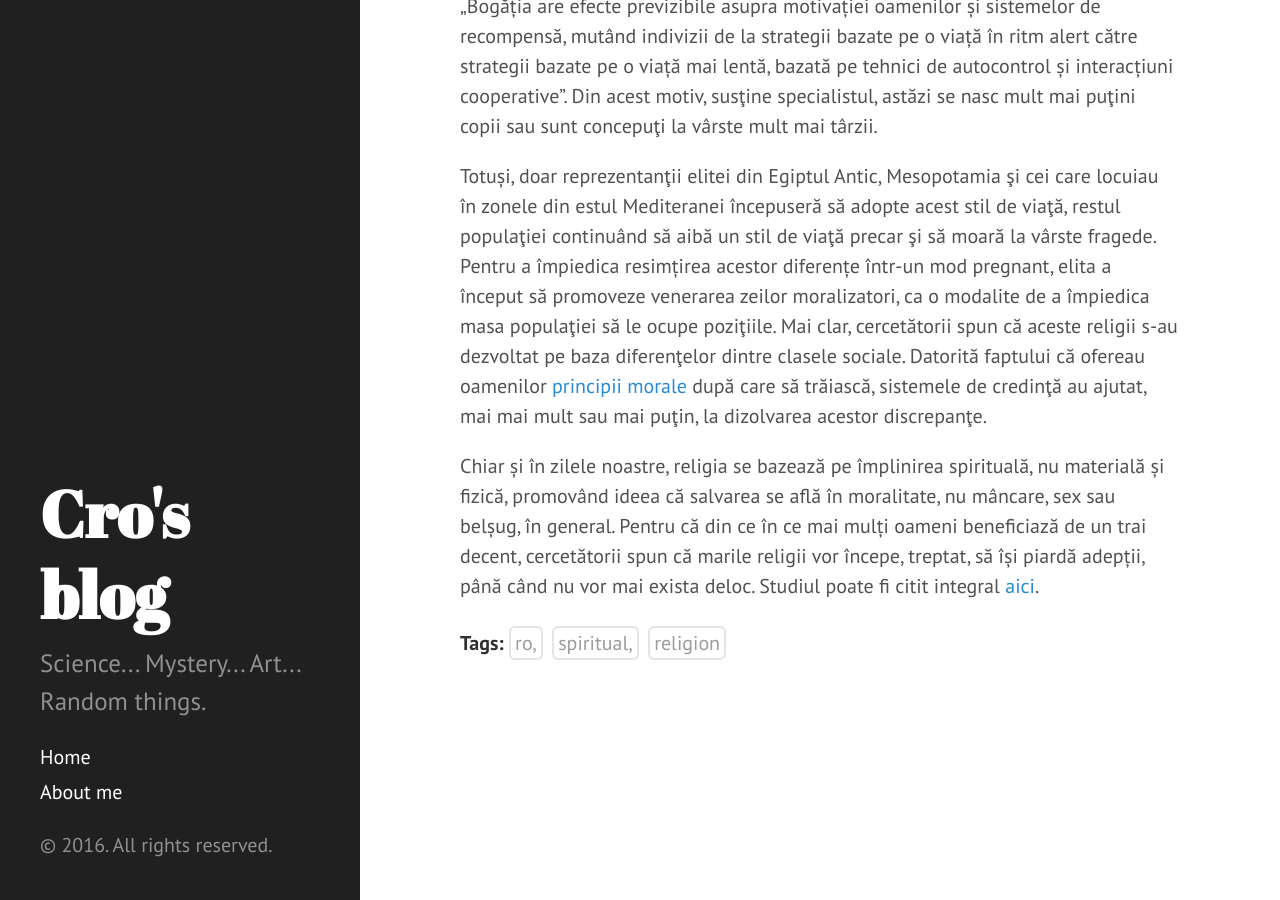
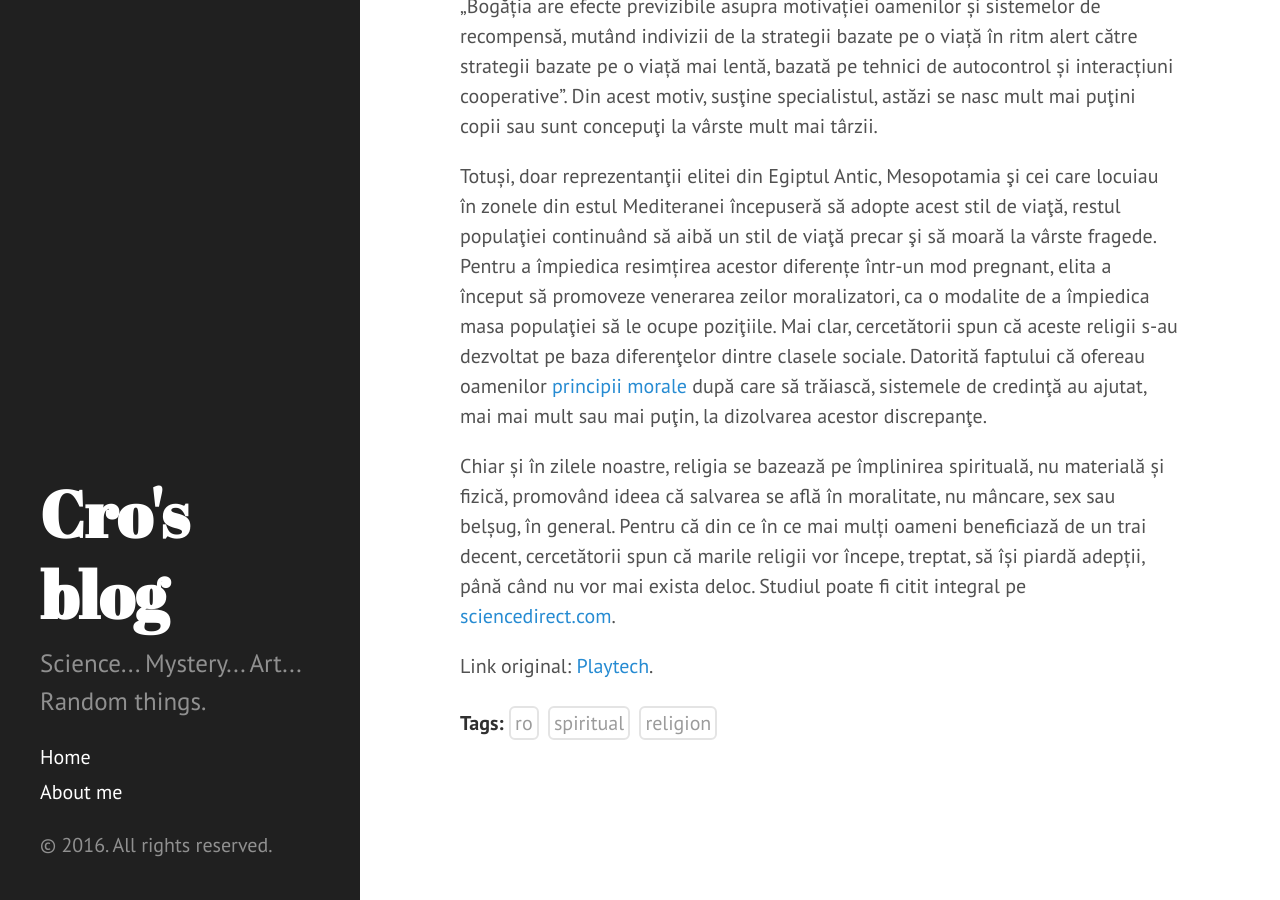
Before and after one commit to CrConstantin/blog, a Jekyll site: the page built from _posts/2016-05-17-religiile-ar-putea-disparea.md, in a window 1280 px wide and 900 px high, scrolled down 609 px. Built offline with Jekyll 4.4.1, drawn with Linux system fonts in a browser that asks for light colours.

Commit message:
Changed some tags

```diff
--- a/_posts/2016-05-17-religiile-ar-putea-disparea.md
+++ b/_posts/2016-05-17-religiile-ar-putea-disparea.md
@@ -4,7 +4,7 @@
 date:  2016-05-17 11:11
 author: Andrada Bonea
 categories: archive
-tags: ro, spiritual, religion
+tags: ro spiritual religion
 ---
 
 **O populație mai bogată ar putea reprezenta sfârșitul marilor religii, spun oamenii de știință specializați în evoluționism.**
@@ -15,4 +15,6 @@
 
 Totuși, doar reprezentanţii elitei din Egiptul Antic, Mesopotamia şi cei care locuiau în zonele din estul Mediteranei începuseră să adopte acest stil de viaţă, restul populaţiei continuând să aibă un stil de viaţă precar şi să moară la vârste fragede. Pentru a împiedica resimțirea acestor diferențe într-un mod pregnant, elita a început să promoveze venerarea zeilor moralizatori, ca o modalite de a împiedica masa populaţiei să le ocupe poziţiile. Mai clar, cercetătorii spun că aceste religii s-au dezvoltat pe baza diferenţelor dintre clasele sociale. Datorită faptului că ofereau oamenilor [principii morale](http://playtech.ro/2016/un-nou-studiu-arata-care-sunt-diferentele-dintre-atei-si-credinciosi/) după care să trăiască, sistemele de credinţă au ajutat, mai mai mult sau mai puţin, la dizolvarea acestor discrepanţe.
 
-Chiar și în zilele noastre, religia se bazează pe împlinirea spirituală, nu materială și fizică, promovând ideea că salvarea se află în moralitate, nu mâncare, sex sau belșug, în general. Pentru că din ce în ce mai mulți oameni beneficiază de un trai decent, cercetătorii spun că marile religii vor începe, treptat, să își piardă adepții, până când nu vor mai exista deloc. Studiul poate fi citit integral [aici](http://www.sciencedirect.com/science/article/pii/S0960982214013724).
+Chiar și în zilele noastre, religia se bazează pe împlinirea spirituală, nu materială și fizică, promovând ideea că salvarea se află în moralitate, nu mâncare, sex sau belșug, în general. Pentru că din ce în ce mai mulți oameni beneficiază de un trai decent, cercetătorii spun că marile religii vor începe, treptat, să își piardă adepții, până când nu vor mai exista deloc. Studiul poate fi citit integral pe [sciencedirect.com](http://www.sciencedirect.com/science/article/pii/S0960982214013724).
+
+Link original: [Playtech](http://playtech.ro/2016/religiile-ar-putea-disparea-pe-masura-ce-oamenii-se-imbogatesc/).
```
Also changed, not shown: _posts/2016-06-26-cobra-june-interview.md (+1 -1 lines), _posts/2016-07-29-cobra-july-interview.md (+1 -1 lines), _posts/2016-08-31-cobra-august-interview.md (+1 -1 lines), _posts/2016-10-05-cobra-september-interview.md (+1 -1 lines).
